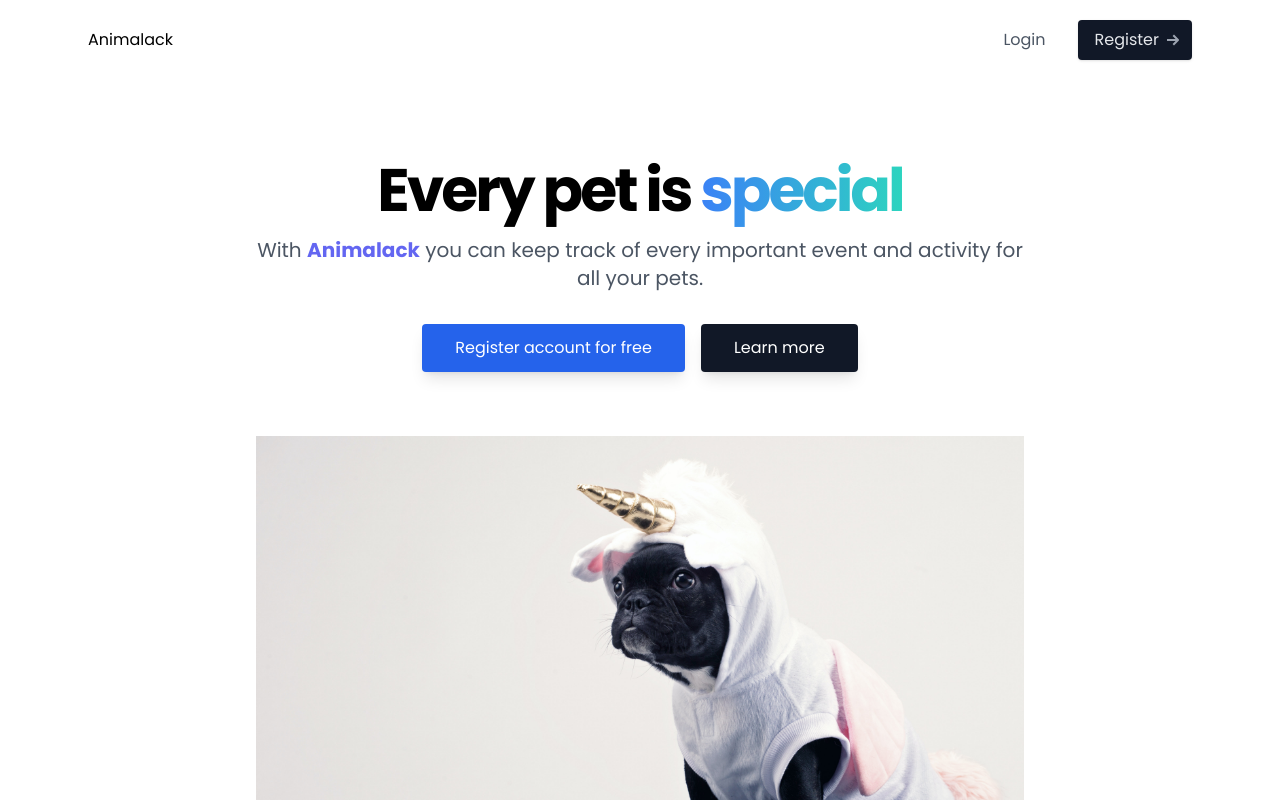
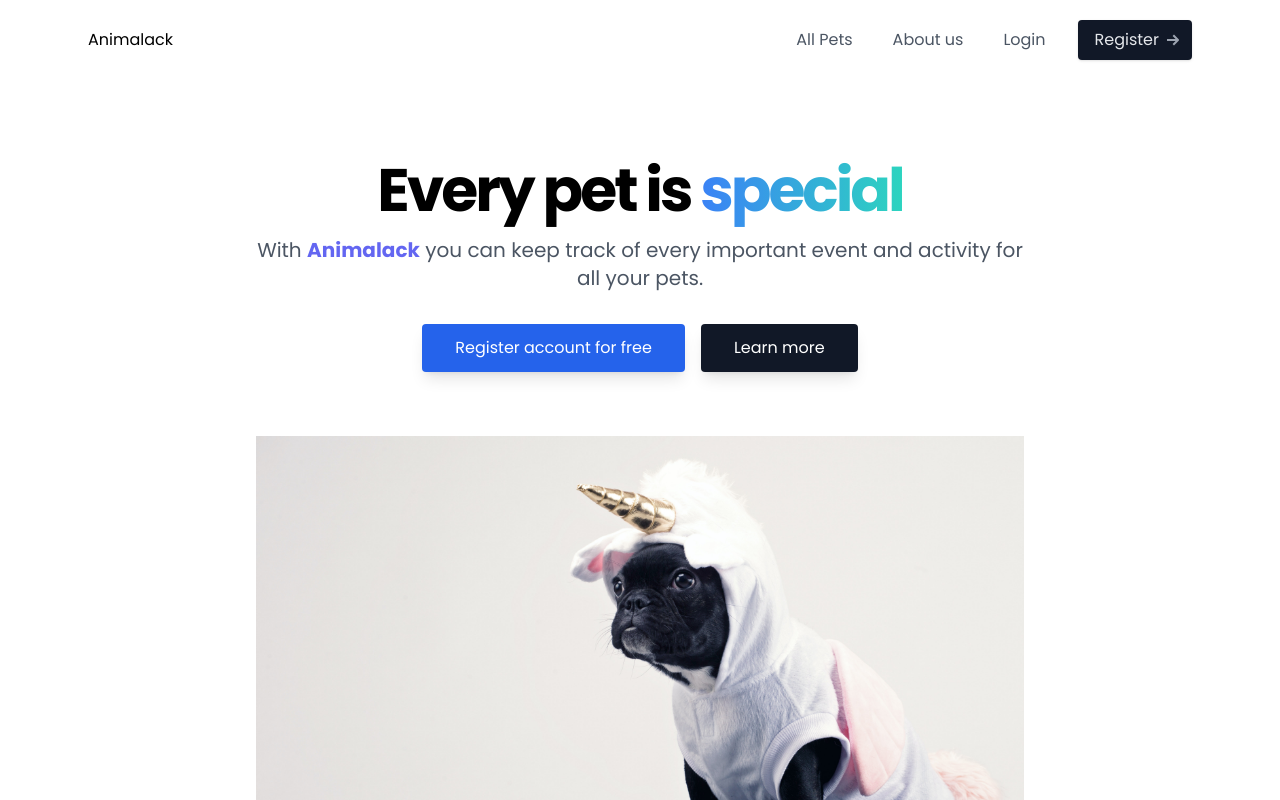
Before and after one commit to rasmusfogelberg/animalack-client, a React (Create React App) app: page / in a window 1280 px wide. Shown: the top 800 px of the page. Built offline with nearby package versions, Linux system fonts and the light colour scheme.

Commit message:
Add AllPets page

```diff
--- a/src/Pages/About/About.tsx
+++ b/src/Pages/About/About.tsx
@@ -8,7 +8,7 @@ function About() {
   const classes = `mt-20 flex flex-wrap items-center`;
 
   return (
-    <>
+    <div className="mt-10">
       <Section
         title="About Animalack"
         description="Animalacks aim is to help pet owners to more easily keep track of their pets.
@@ -46,7 +46,7 @@ function About() {
           </div>
         </div>
       </Section>
-    </>
+    </div>
   );
 }
 
--- /dev/null
+++ b/src/Pages/AllPets/AllPets.tsx
@@ -0,0 +1,47 @@
+import React, { useEffect, useState } from "react";
+import Pet from "../../components/Pet/Pet";
+import { petService } from "../../services/pet.service";
+import { IPet } from "../../types/pets";
+
+function AllPets() {
+  const [pets, setPets] = useState<IPet[]>();
+
+  useEffect(() => {
+    if (!pets) {
+      petService.getAllPets()
+      .then(response => {
+        return response;
+      }).then(data => {setPets(data);
+      })
+    }
+  }, [pets]);
+
+  return (
+    <>
+      <section className="relative">
+        <div className="max-w-6xl mx-auto px-4 sm:px-6">
+          <h1 className="text-xl font-bold leading-snub tracking tight mb-4 mt-20">
+            All pets on Animalack!
+          </h1>
+          <div>
+            {" "}
+            {pets?.length === 0 && (
+              <>
+                <p>There are no pets on Animalack yet</p>
+              </>
+            )}
+          </div>
+          <div className="relative">
+            <div className="max-w-sm mx-auto grid gap-6 md:grid-cols-2 lg:grid-cols-3 items-start md:max-w-2xl lg:max-w-none text-black">
+              {pets &&
+                pets.length > 0 &&
+                pets.map((pet: IPet) => <Pet key={pet.id} pet={pet} />)}
+            </div>
+          </div>
+        </div>
+      </section>
+    </>
+  );
+}
+
+export default AllPets;
--- a/src/Pages/Pets/UpdatePet.tsx
+++ b/src/Pages/Pets/UpdatePet.tsx
@@ -46,6 +46,8 @@ function UpdatePet() {
     }
     navigate("/pets");
   }
+
+  debugger;
 
   return (
     <div className="w-full max-w-md m-auto bg-white rounded-lg border border-primaryBorder shadow-default py-10 px-1">
--- a/src/components/Navigation/Navigation.tsx
+++ b/src/components/Navigation/Navigation.tsx
@@ -15,6 +15,10 @@ const navItems = [
   {
     label: "About",
     path: "/about",
+  },
+  {
+    label: "All Pets",
+    path: "/allPets",
   },
 ];
 
--- a/src/components/UI/Header/Header.tsx
+++ b/src/components/UI/Header/Header.tsx
@@ -30,6 +30,22 @@ function Header() {
 
           <nav className="flex flex-grow">
             <ul className="flex flex-grow justify-end flex-wrap items-center">
+            <li>
+                <Link
+                  to="/allPets"
+                  className="font-medium text-gray-600 hover:text-gray-900 px-5 py-3 flex items-center transition duration-150 ease-in-out"
+                >
+                  All Pets
+                </Link>
+              </li>
+            <li>
+                <Link
+                  to="/about"
+                  className="font-medium text-gray-600 hover:text-gray-900 px-5 py-3 flex items-center transition duration-150 ease-in-out"
+                >
+                  About us
+                </Link>
+              </li>
               <li>
                 <Link
                   to="/login"
@@ -56,6 +72,7 @@ function Header() {
                   </svg>
                 </Link>
               </li>
+
             </ul>
           </nav>
         </div>
--- a/src/routes/index.tsx
+++ b/src/routes/index.tsx
@@ -9,7 +9,8 @@ import PetDetail from "../Pages/Pets/PetDetail/PetDetail";
 import Pets from "../Pages/Pets/Pets";
 import UpdatePet from "../Pages/Pets/UpdatePet";
 import Register from "../Pages/Register/Register";
-import About from "../Pages/About/About"
+import About from "../Pages/About/About";
+import AllPets from "../Pages/AllPets/AllPets";
 
 function Routes() {
   return (
@@ -48,7 +49,8 @@ function Routes() {
             </PrivateRoute>
           }
         />
-         <Route path="/about" element={<About />} />
+        <Route path="/about" element={<About />} />
+        <Route path="/allPets" element={<AllPets />} />
         <Route path="*" element={<NotFound />} />
       </Route>
       <Route element={<BareLayout />}>
--- a/src/services/pet.service.ts
+++ b/src/services/pet.service.ts
@@ -3,11 +3,19 @@ import { ISinglePet } from "../types/pets";
 
 
 export const petService = {
+  getAllPets,
   getSinglePet,
   addPet,
   updatePet,
   deletePet,
 };
+
+function getAllPets(): Promise<any> {
+  return apiHelper
+  .get(`${process.env.REACT_APP_API_URL}/pets/`)
+  .then((pet: any) => pet)
+  .catch((error) => error);
+}
 
 function getSinglePet(petId: string): Promise<ISinglePet> {
   return apiHelper
```
